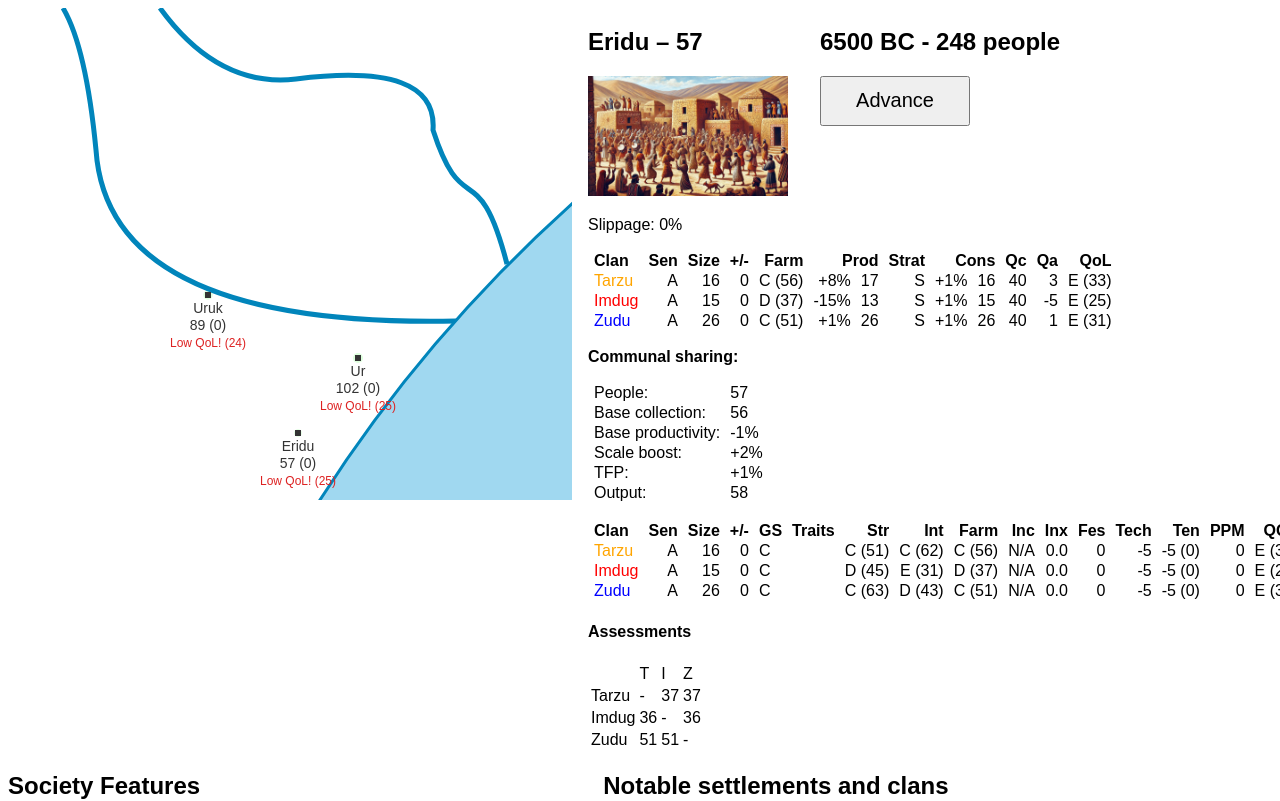
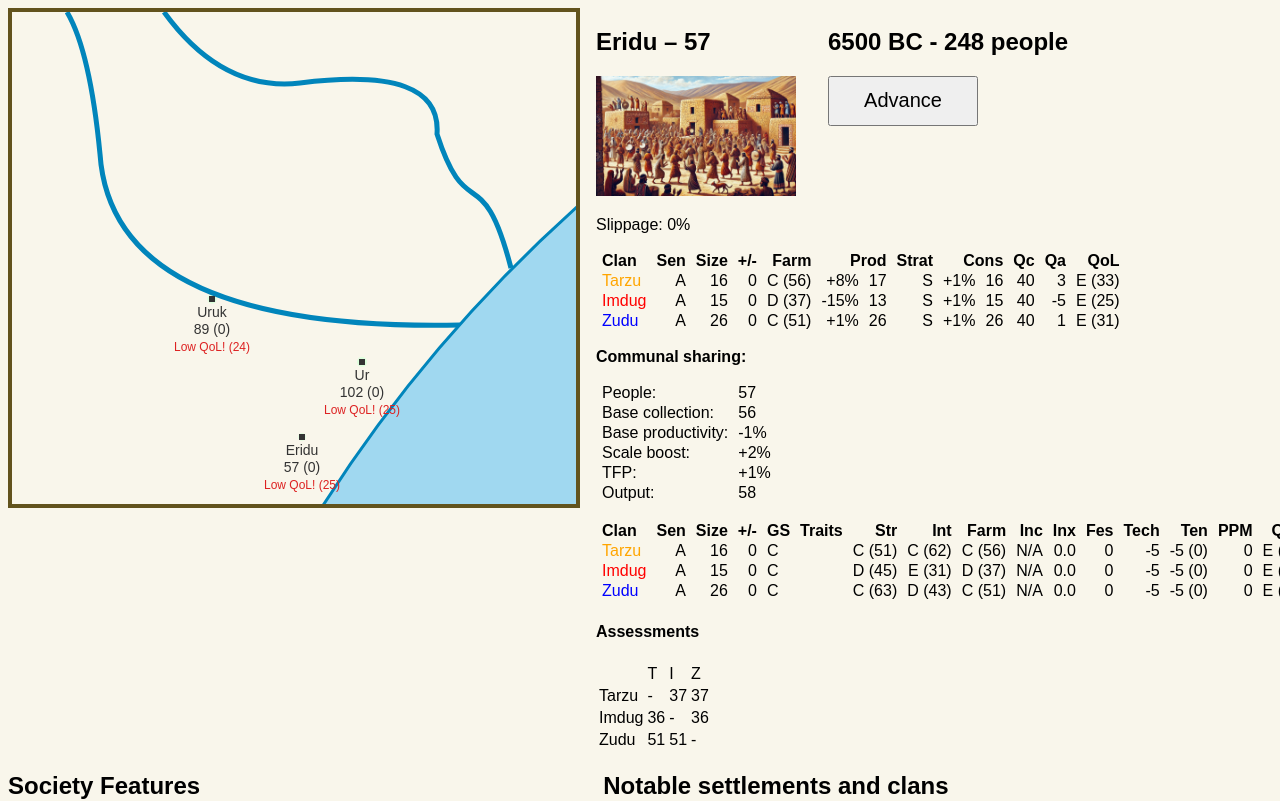
Before and after one commit to dmandelin/world2, a SvelteKit app: page / in a window 1280 px wide. Shown: the top 801 px of the page. Built offline with nearby package versions, Linux system fonts and the light colour scheme.

Commit message:
Background color.

```diff
--- a/src/components/Map.svelte
+++ b/src/components/Map.svelte
@@ -165,6 +165,7 @@
 <style>
     canvas {
         display: block;
+        border: 4px solid #62531d;
     }
 </style>
 
--- a/src/routes/+page.svelte
+++ b/src/routes/+page.svelte
@@ -76,6 +76,7 @@
 <style>
     :global(body) {
         font-family: Arial, sans-serif;
+        background-color: #f9f6eb;
     }
 
     .mapRow {
```
